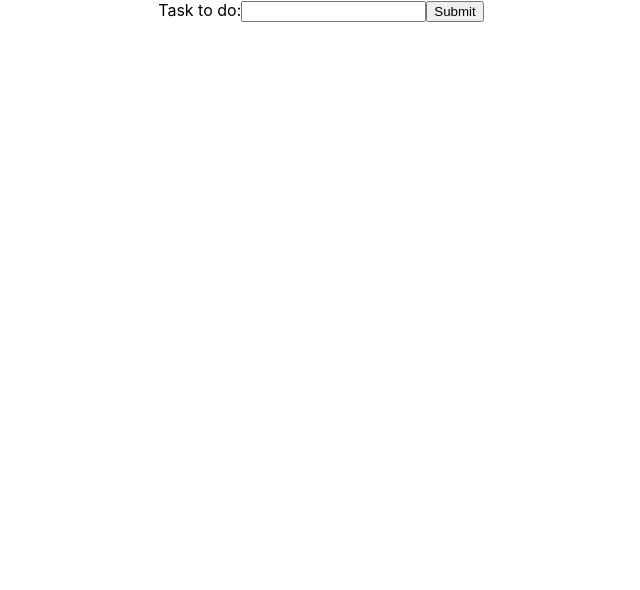
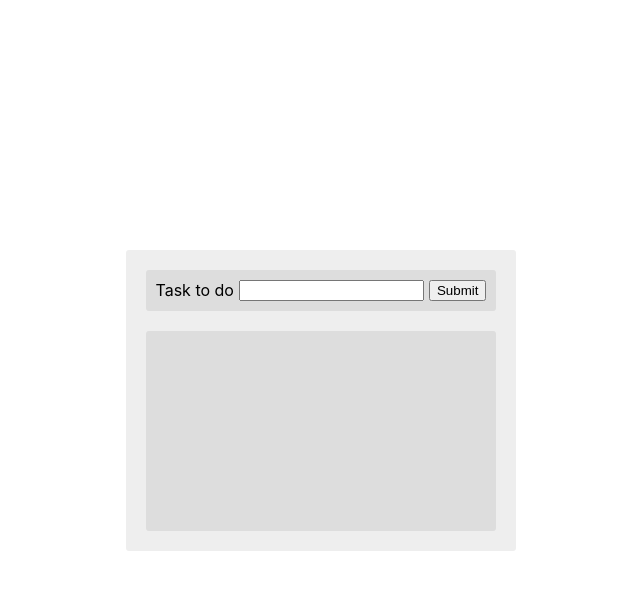
Before and after one commit to Karpie36/TODOList, a React (Create React App) app: page / in a window 1280 px wide. Shown: the top 590 px of the page, without its empty margins (319-959 px from the left). Built offline with nearby package versions, Linux system fonts and the light colour scheme.

Commit message:
Adding scss files

```diff
--- a/src/components/App/App.css
+++ /dev/null
@@ -1,38 +0,0 @@
-.App {
-  text-align: center;
-}
-
-.App-logo {
-  height: 40vmin;
-  pointer-events: none;
-}
-
-@media (prefers-reduced-motion: no-preference) {
-  .App-logo {
-    animation: App-logo-spin infinite 20s linear;
-  }
-}
-
-.App-header {
-  background-color: #282c34;
-  min-height: 100vh;
-  display: flex;
-  flex-direction: column;
-  align-items: center;
-  justify-content: center;
-  font-size: calc(10px + 2vmin);
-  color: white;
-}
-
-.App-link {
-  color: #61dafb;
-}
-
-@keyframes App-logo-spin {
-  from {
-    transform: rotate(0deg);
-  }
-  to {
-    transform: rotate(360deg);
-  }
-}
--- /dev/null
+++ b/src/components/App/App.scss
@@ -0,0 +1,9 @@
+.App {
+  display: flex;
+  flex-direction: column;
+  align-items: center;
+  gap: 20px;
+  padding: 20px;
+  border-radius: 3px;
+  background-color: #eee;
+}
--- a/src/components/App/App.tsx
+++ b/src/components/App/App.tsx
@@ -1,7 +1,7 @@
 import React, {useState} from 'react';
-import './App.css';
+import './App.scss';
 import Form from '../Form/Form';
-import Tasks from '../Tasks/Tasks'
+import TasksList from '../TasksList/TasksList';
 
 function App() {
   const [tasksArr, setTasksArr] = useState<string[]>([]);
@@ -9,7 +9,7 @@ function App() {
   return (
     <div className="App">
       <Form tasksArr={tasksArr} setTasksArr={setTasksArr}></Form>
-      <Tasks tasks={tasksArr}></Tasks>
+      <TasksList tasks={tasksArr}></TasksList>
     </div>
   );
 }
--- /dev/null
+++ b/src/components/Form/Form.scss
@@ -0,0 +1,8 @@
+
+.TaskForm {
+    display: flex;
+    gap: 5px;
+    background-color: #ddd;
+    border-radius: 3px;
+    padding: 10px;
+}
--- a/src/components/Form/Form.tsx
+++ b/src/components/Form/Form.tsx
@@ -1,4 +1,5 @@
 import React, { ChangeEvent, FormEvent, useState } from "react";
+import './Form.scss';
 
 interface FormInterface {
     tasksArr: string[],
@@ -19,10 +20,10 @@ function Form(props: FormInterface) {
     }
 
     return(
-        <form onSubmit={handleSubmit}>
-            <label htmlFor="toDo">Task to do:</label>
+        <form className="TaskForm" onSubmit={handleSubmit}>
+            <label htmlFor="toDo">Task to do</label>
             <input type="text" name="toDo" onChange={handleChange}/>
-            <input type="submit" />
+            <input type="submit" value="Submit"/>
         </form>
     )
 }
--- a/src/components/Tasks/Tasks.scss
+++ /dev/null
@@ -1,5 +0,0 @@
-
-.Task {
-    width: fit-content;
-    margin: auto;
-}
--- /dev/null
+++ b/src/components/TasksList/TasksList.scss
@@ -0,0 +1,14 @@
+
+.TasksList {
+    width: -webkit-fill-available;
+    height: 200px;
+    background-color: #ddd;
+    border-radius: 3px;
+    margin: 0;
+    padding: 0;
+    overflow-y: auto;
+    .Task {
+        width: fit-content;
+        margin: auto;
+    }
+}
--- a/src/components/Tasks/Tasks.tsx
+++ b/src/components/TasksList/TasksList.tsx
@@ -1,9 +1,9 @@
 import React from "react";
-import './Tasks.scss';
+import './TasksList.scss';
 
-function Tasks(props: {tasks: string[]}) {
+function TasksList(props: {tasks: string[]}) {
     return (
-        <ul>
+        <ul className="TasksList">
             {
                 props.tasks.map(task => { return <li className="Task">{task}</li> })
             }
@@ -11,4 +11,4 @@ function Tasks(props: {tasks: string[]}) {
     )
 }
 
-export default Tasks;
+export default TasksList;
--- a/src/index.css
+++ b/src/index.css
@@ -7,7 +7,9 @@ body {
   -moz-osx-font-smoothing: grayscale;
 }
 
-code {
-  font-family: source-code-pro, Menlo, Monaco, Consolas, 'Courier New',
-    monospace;
+#root {
+  display: flex;
+  justify-content: center;
+  align-items: center;
+  height: 100vh;
 }
```
